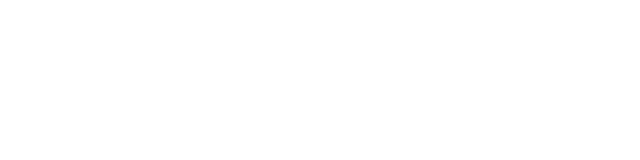
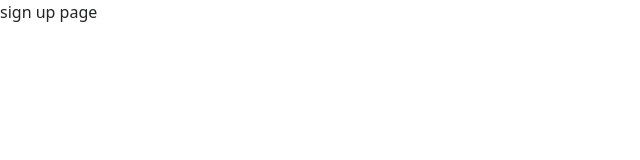
Before and after one commit to carminechoi/Dogewisdom, a React (Create React App) app: page /signUp in a window 1280 px wide. Before the commit this address had no page. Shown: the top 160 px of the page, without its empty margins (0-640 px from the left). Built offline with nearby package versions, Linux system fonts and the light colour scheme.

Commit message:
implemented framework for Sign up and Log in pages

```diff
--- a/src/App.js
+++ b/src/App.js
@@ -1,6 +1,8 @@
 import { React } from 'react';
-import { BrowserRouter, Routes, Route } from 'react-router-dom'
-import Home from './pages/Home'
+import { BrowserRouter, Routes, Route } from 'react-router-dom';
+import Home from './pages/Home';
+import Login from './pages/Login';
+import SignUp from './pages/SignUp';
 
 
 // import { config } from './Constants'
@@ -11,6 +13,8 @@
         <BrowserRouter>
             <Routes>
                 <Route path="/" element={<Home />} />
+                <Route path="/login" element={<Login />} />
+                <Route path="/signUp" element={<SignUp />} />
             </Routes>
         </BrowserRouter>
     );
--- /dev/null
+++ b/src/components/CardHeader.js
@@ -0,0 +1,11 @@
+import React from 'react';
+
+function CardHeader () {
+    return (
+        <div>
+
+        </div>
+    );
+}
+
+export default CardHeader;
--- a/src/components/Navbar.js
+++ b/src/components/Navbar.js
@@ -1,4 +1,5 @@
 import React from 'react';
+import { useNavigate } from 'react-router-dom';
 import { Button, Form, FormControl } from 'react-bootstrap';
 // import { Link } from 'react-router-dom';
 import Navbar from 'react-bootstrap/Navbar';
@@ -8,6 +9,9 @@
 
 
 function Header() {
+
+    const navigate = useNavigate();
+
     return (
         <Navbar bg="light" expand="lg">
             <div className="d-flex me-auto">
@@ -40,8 +44,8 @@
                         aria-label="Search"
                         />
                     </Form>
-                    <Button className="btn-account" >Log in</Button>
-                    <Button className="btn-account" >Sign up</Button>
+                    <Button className="btn-account login-btn" onClick={() => navigate("/login")} >Log in</Button>
+                    <Button className="btn-account signup-btn" onClick={() => navigate("/signup")} >Sign up</Button>
                 </Nav>
             </Navbar.Collapse>
         </Navbar>
--- a/src/pages/Home.js
+++ b/src/pages/Home.js
@@ -1,12 +1,16 @@
 import React from 'react'
 import Header from '../components/Navbar'
 import SubredditBar from '../components/SubredditBar';
+import CardHeader from '../components/CardHeader';
 
 function Home() {
     return (
         <div className="homepage">
             <Header />
             <SubredditBar />
+            <div className="">
+                <CardHeader />
+            </div>
         </div>
     )
 }
--- /dev/null
+++ b/src/pages/Login.js
@@ -0,0 +1,11 @@
+import React from 'react';
+
+function Login () {
+    return (
+        <div>
+            <p>log in page</p>
+        </div>
+    );
+}
+
+export default Login;
--- /dev/null
+++ b/src/pages/SignUp.js
@@ -0,0 +1,11 @@
+import React from 'react';
+
+function SignUp () {
+    return (
+        <div>
+            <p>sign up page</p>
+        </div>
+    );
+}
+
+export default SignUp;
```
